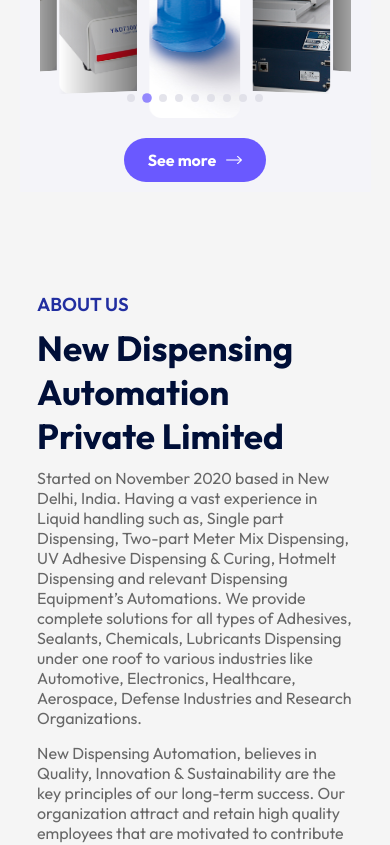
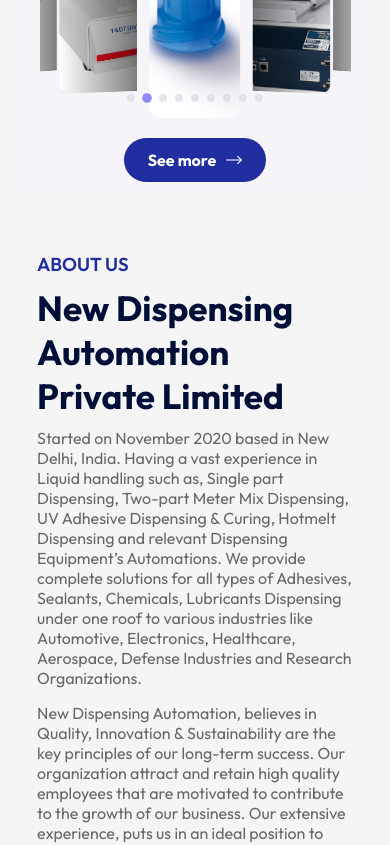
Before and after one commit to Code-Frontiers/NDA, a React (Vite) app: page / in a window 390 px wide. Shown: the part 1380-2225 px from the top of the page. Built offline with nearby package versions, Linux system fonts and the light colour scheme.

Commit message:
update home page styles

```diff
--- a/src/pages/home/About.jsx
+++ b/src/pages/home/About.jsx
@@ -3,11 +3,11 @@
 
 const About = () => {
     return (
-        <div className="about">
-            <div className="about-left">
-                <img src={about_img} alt="" className="about-img" />
+        <div className="about-section">
+            <div className="about-section-left">
+                <img src={about_img} alt="about-image" className="about-section-img" />
             </div>
-            <div className="about-right">
+            <div className="about-section-right">
                 <h3>ABOUT US</h3>
                 <h2>New Dispensing Automation Private Limited</h2>
                 <p>
--- a/src/pages/home/Services.jsx
+++ b/src/pages/home/Services.jsx
@@ -42,13 +42,11 @@
 const Services = () => {
     return (
         <section className="service-section">
-            <div className="container">
             <h2 className="common-heading">Service Offers</h2>
             <p className="section-description">
                 Lorem ipsum, dolor sit amet consectetur adipisicing elit. Quidem ex dolores
                 tempore possimus, mollitia vero quas.
             </p>
-
             <div className="service-grid">
                 {services.map((service, index) => (
                     <div key={index} className="service-box">
@@ -58,7 +56,6 @@
                     </div>
                 ))}
             </div>
-            </div>
         </section>
     );
 };
--- a/src/styles/css/Home.css
+++ b/src/styles/css/Home.css
@@ -201,9 +201,7 @@
     transform: scale(1.2);
 }
 
-/* Button */
 .btn.dark-btn {
-    background-color: #6a59ff;
     color: #fff;
     border: none;
     padding: 12px 24px;
@@ -241,25 +239,29 @@
 
 /* About */
 
-.about {
-    margin: 100px auto;
+.about-section {
+    margin: 80px auto;
     display: flex;
     align-items: center;
     justify-content: space-between;
     width: 90%;
 }
-.about-left {
+
+.about-section-left {
     flex-basis: 40%;
     position: relative;
 }
-.about-right {
+
+.about-section-right {
     flex-basis: 56%;
 }
-.about-img {
+
+.about-section-img {
     width: 100%;
     border-radius: 10px;
 }
-.play-icon {
+
+.about-section .play-icon {
     width: 60px;
     position: absolute;
     top: 50%;
@@ -267,32 +269,36 @@
     transform: translate(-50%, -50%);
     cursor: pointer;
 }
-.about h3 {
+
+.about-section h3 {
     font-weight: 600;
     font-weight: 16px;
     color: #212ea0;
 }
-.about h2 {
+
+.about-section h2 {
     font-size: 35px;
     color: #000f38;
     margin: 10px 0;
     max-width: 400px;
 }
-.about p {
+.about-section p {
     color: #676767;
     margin-bottom: 15px;
 }
 
-@media (max-width: 800px) {
-    .about {
-        flex-direction: column;
+@media (max-width: 768px) {
+    .about-section {
+        flex-direction: column-reverse;
+        margin: 60px auto;
     }
-    .about-left {
+
+    .about-section-left {
         flex-basis: 100%;
         margin: 20px;
-        order: 2;
     }
-    .about-right {
+
+    .about-section-right {
         flex-basis: 100%;
     }
 }
```
Lines whose indentation alone changed are shown as unchanged.
